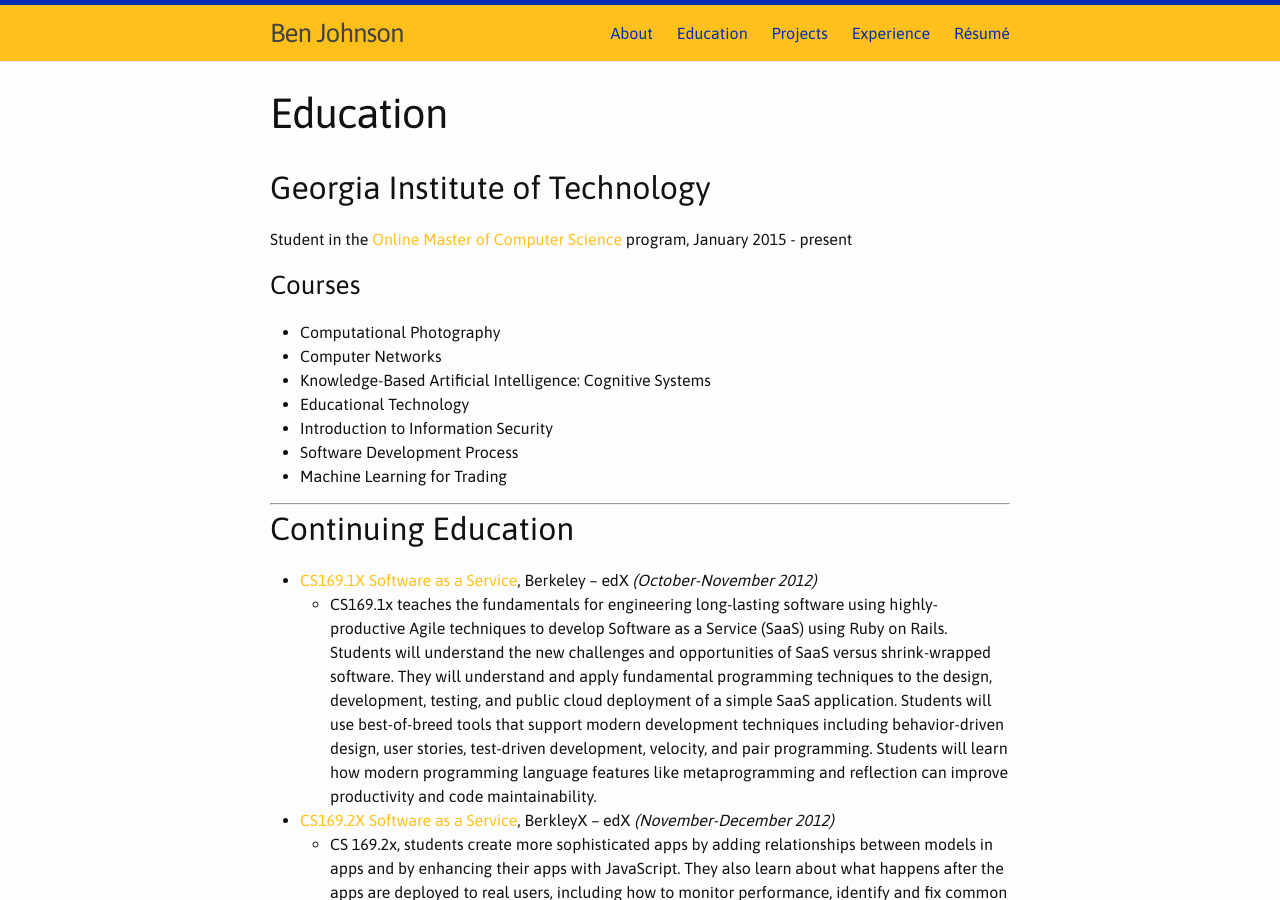
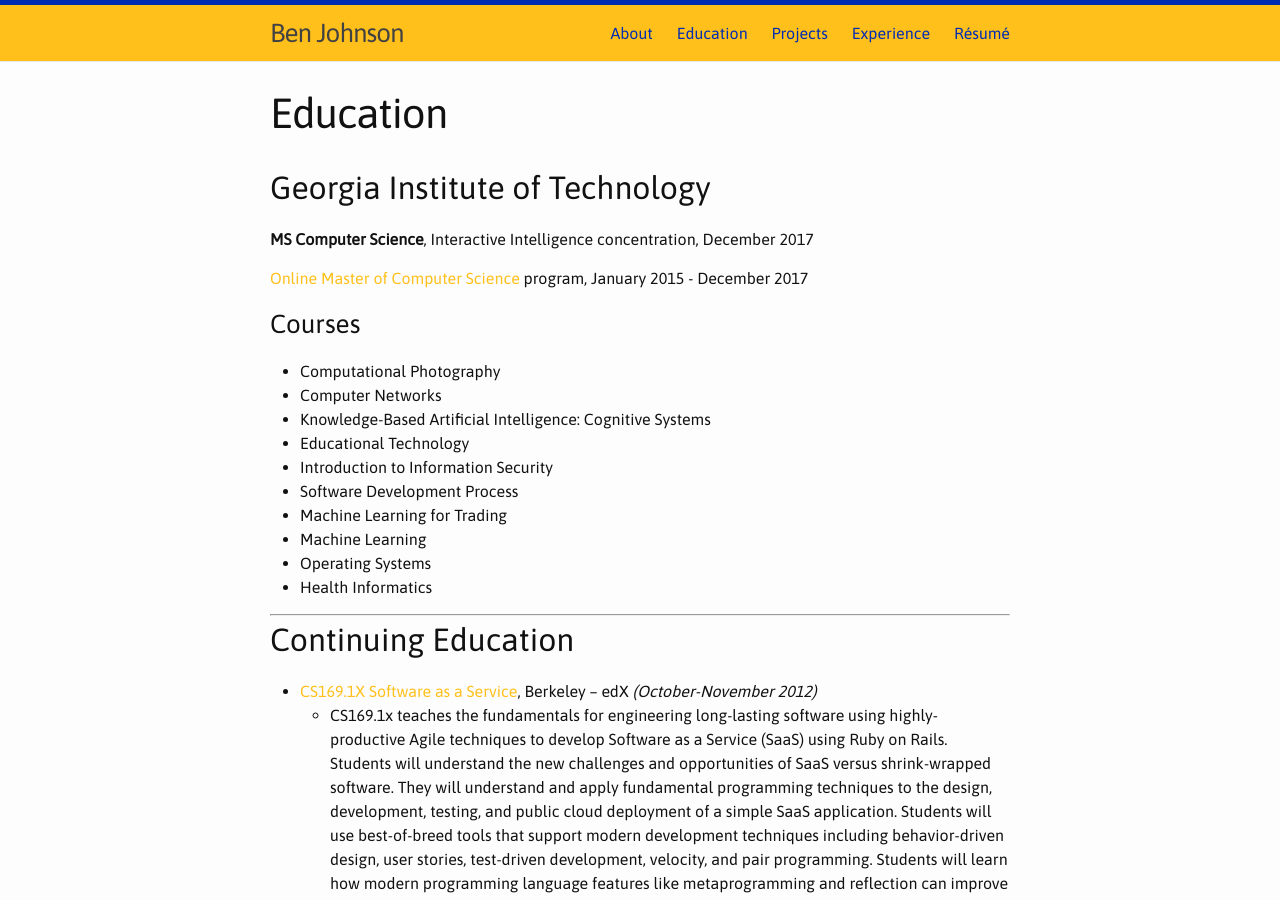
Before and after one commit to benrobjoh/benrobjoh.github.io, a Jekyll site: the page built from education.md, in a window 1280 px wide and 900 px high. Built offline with Jekyll 4.4.1, drawn with Linux system fonts in a browser that asks for light colours.

Commit message:
Update for 2020

```diff
--- a/education.md
+++ b/education.md
@@ -7,7 +7,9 @@ sequence: 2
 
 ## Georgia Institute of Technology
 
-Student in the [Online Master of Computer Science](http://www.omscs.gatech.edu) program, January 2015 - present
+**MS Computer Science**, Interactive Intelligence concentration, December 2017
+
+[Online Master of Computer Science](http://www.omscs.gatech.edu) program, January 2015 - December 2017
 
 ### Courses
 - Computational Photography
@@ -17,6 +19,9 @@ Student in the [Online Master of Computer Science](http://www.omscs.gatech.edu)
 - Introduction to Information Security
 - Software Development Process
 - Machine Learning for Trading
+- Machine Learning
+- Operating Systems
+- Health Informatics
 
 ---
 
```
Also changed, not shown: experience.md (+1 -1 lines), index.md (+6 -0 lines), 2 other files.
